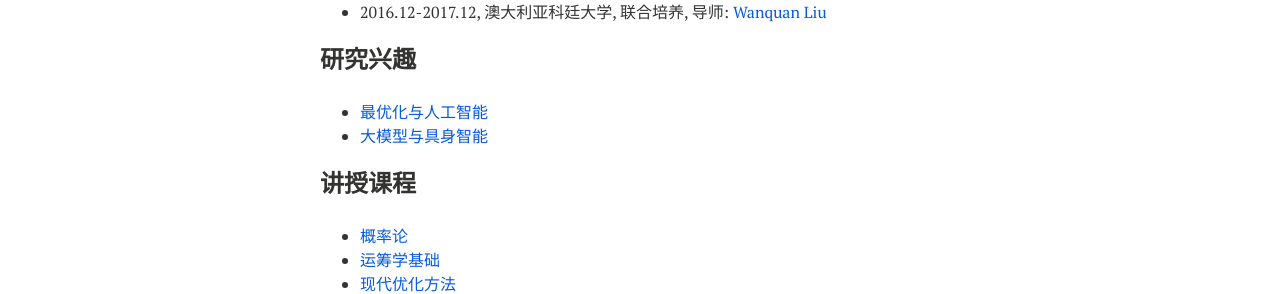
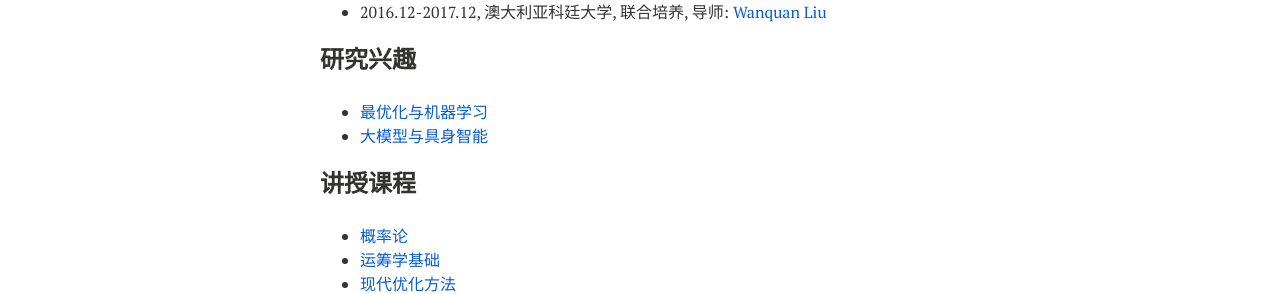
Before and after one commit to xianchaoxiu/xianchaoxiu.github.io, a Jekyll site: the page built from chinese/index.md, in a window 1280 px wide. Shown: the part 423-717 px from the top of the page. Built offline with Jekyll 4.4.1, drawn with Linux system fonts in a browser that asks for light colours; nearby versions of some CDN libraries.

Commit message:
Update index.md

```diff
--- a/chinese/index.md
+++ b/chinese/index.md
@@ -24,7 +24,7 @@ share: false
 
 
 ### 研究兴趣
-* <a href="https://xianchaoxiu.github.io/chinese/research/OPT/" class="textlink" target="_blank"> 最优化与人工智能 </a><br>
+* <a href="https://xianchaoxiu.github.io/chinese/research/OPT/" class="textlink" target="_blank"> 最优化与机器学习 </a><br>
 * <a href="https://xianchaoxiu.github.io/chinese/research/EAI/" class="textlink" target="_blank"> 大模型与具身智能 </a><br>
 
 
```
